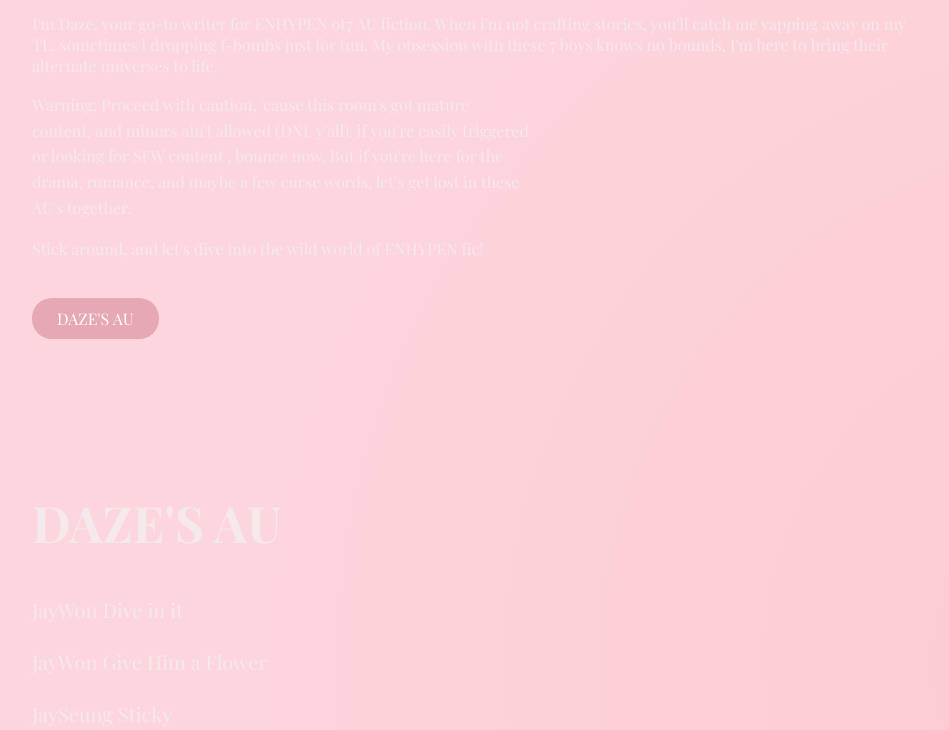
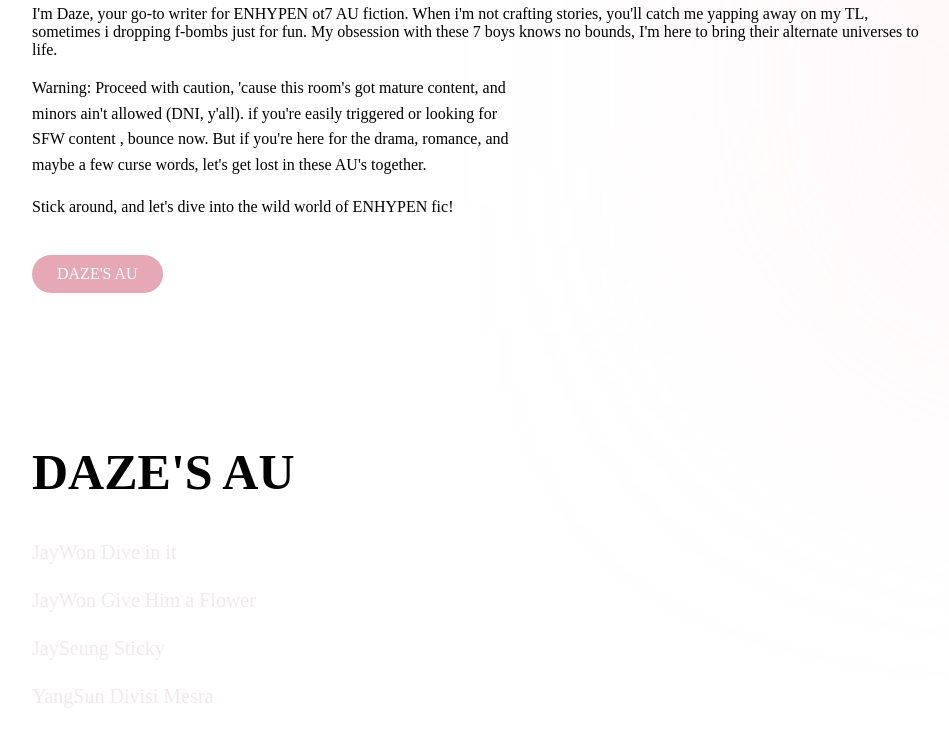
Before and after one commit to dazenzen/daze, a plain HTML site: page index.html in a window 1280 px wide. Shown: the part 269-999 px from the top of the page, without its empty margins (158-1107 px from the left). Drawn offline with nearby package versions, Linux system fonts and the light colour scheme.

Commit message:
Update index.html

```diff
--- a/index.html
+++ b/index.html
@@ -9,14 +9,34 @@
   <link href="https://fonts.googleapis.com/css2?family=Playfair+Display:wght@400;700&display=swap" rel="stylesheet">
 
   <style>
-    body {
-  margin: 0;
-  font-family: 'Playfair Display', serif;
-  color: #f5e9ec;
+    body::after {
+  content: "";
+  position: fixed;
+  right: -200px;
+  top: 100px;
+  width: 500px;
+  height: 500px;
+  background: rgba(253, 214, 221, 0.5);
+  filter: blur(150px);
+  opacity: 0;
+  z-index: -1;
 
-  background: radial-gradient(circle at right, rgba(255, 182, 193, 0.4), transparent 60%),
-              #fdd6dd;
+  animation: glowSlide 3s ease-out forwards;
+
 }
+
+@keyframes glowSlide {
+  0% {
+    opacity: 0;
+    transform: translateX(100px);
+  }
+
+  100% {
+    opacity: 0.5;
+    transform: translateX(0);
+  }
+}
+
 
     .container {
       padding: 60px 20px;
```
